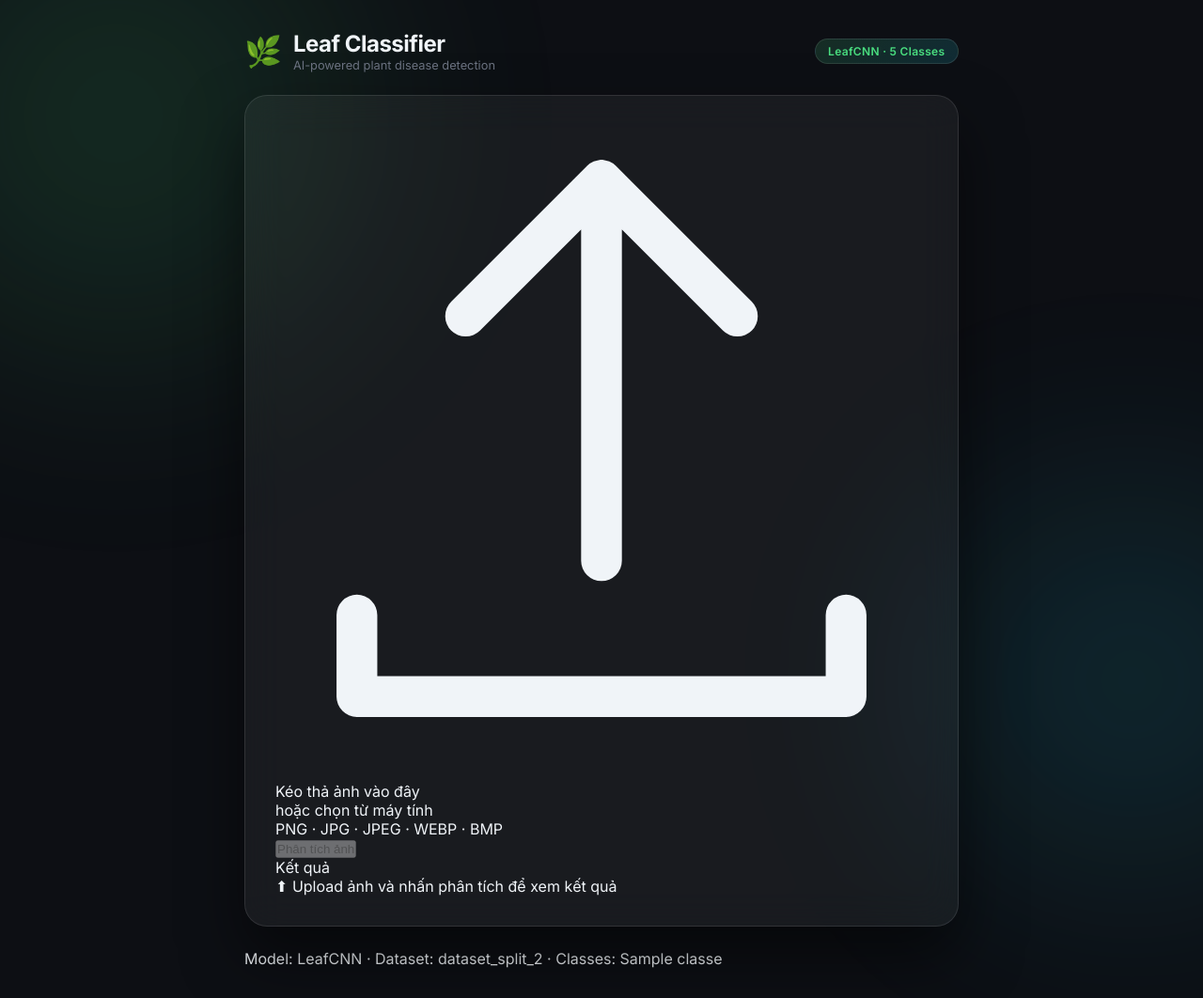
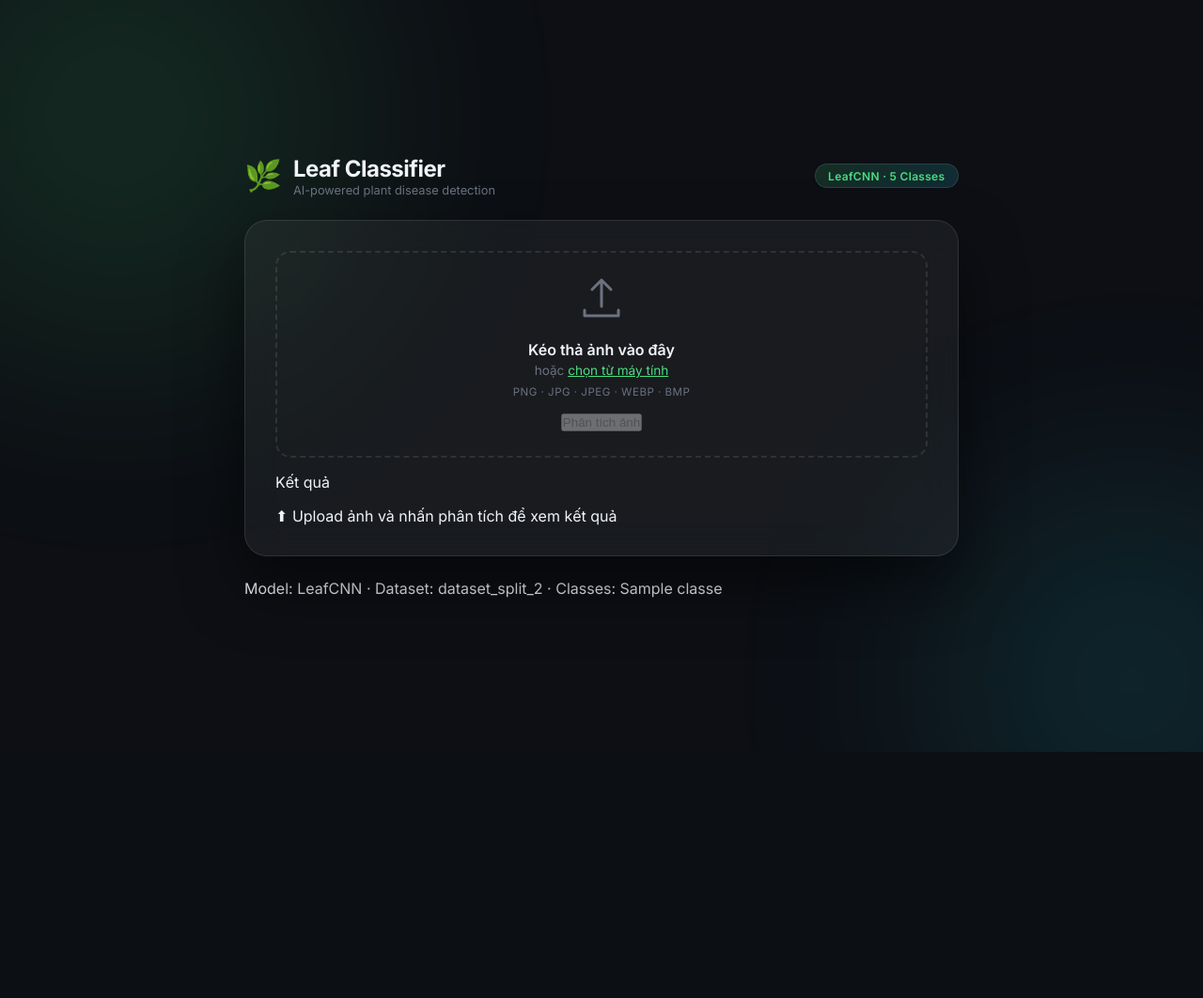
Before and after one commit to PhanAnh23593/BTL_TTNT, a Python web app: template templates/index.html in a window 1280 px wide. Shown: the whole page at 94% size. After the commit the page ends 800 px from the top, so only its background shows below. Run offline with Jinja, Linux system fonts and the light colour scheme; the template is opened without the code that fills it: most values are stand-ins (such as "Sample title", 1, 10 or a date in 2020).

Commit message:
chore(styles): import upload zone and icon styles

```diff
--- a/static/style.css
+++ b/static/style.css
@@ -93,3 +93,42 @@ body {
 }
 
 /* ── Upload Section ──────────────────────────────── */
+.upload-section { display: flex; flex-direction: column; gap: 1rem; }
+
+.drop-zone {
+  border: 2px dashed var(--border);
+  border-radius: var(--radius);
+  min-height: 220px;
+  display: flex;
+  flex-direction: column;
+  align-items: center;
+  justify-content: center;
+  gap: 1rem;
+  cursor: pointer;
+  transition: border-color .25s, background .25s;
+  position: relative;
+  overflow: hidden;
+}
+.drop-zone:hover,
+.drop-zone.dragover {
+  border-color: var(--primary);
+  background: rgba(74,222,128,.04);
+}
+
+.drop-icon svg {
+  width: 48px; height: 48px;
+  color: var(--muted);
+  transition: color .25s, transform .25s;
+}
+.drop-zone:hover .drop-icon svg {
+  color: var(--primary);
+  transform: translateY(-4px);
+}
+
+.drop-text { text-align: center; }
+.drop-title { font-weight: 600; font-size: 1rem; margin-bottom: 0.25rem; }
+.drop-sub   { font-size: 0.85rem; color: var(--muted); }
+.link-text  { color: var(--primary); cursor: pointer; text-decoration: underline; }
+.drop-formats { font-size: 0.72rem; color: var(--muted); margin-top: 0.5rem; letter-spacing: 0.5px; }
+
+/* Preview image */
```
